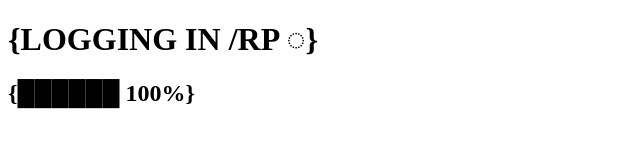
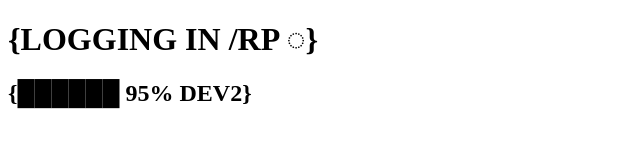
Before and after one commit to RpW0rld/RP, a plain HTML site: page index.html in a window 1280 px wide. Shown: the whole page, without its empty margins (0-640 px from the left). Drawn offline with Linux system fonts and the light colour scheme.

Commit message:
Update index.html

```diff
--- a/index.html
+++ b/index.html
@@ -7,6 +7,6 @@
 </head>
 <body>
     <h1>{LOGGING IN /RP ◌}</h1>
-    <h2>{██████ 100%}</h2>
+    <h2>{██████ 95% DEV2}</h2>
 </body>
 </html>
```
